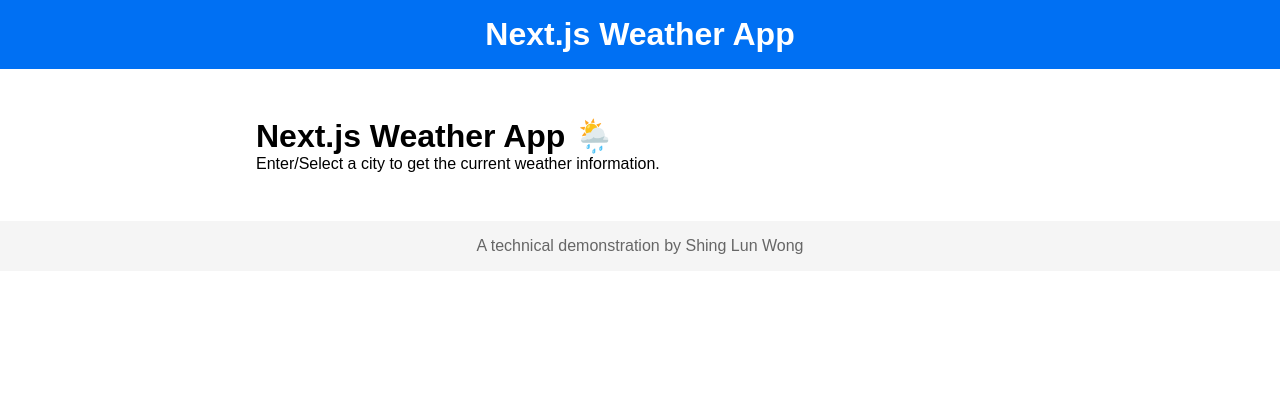
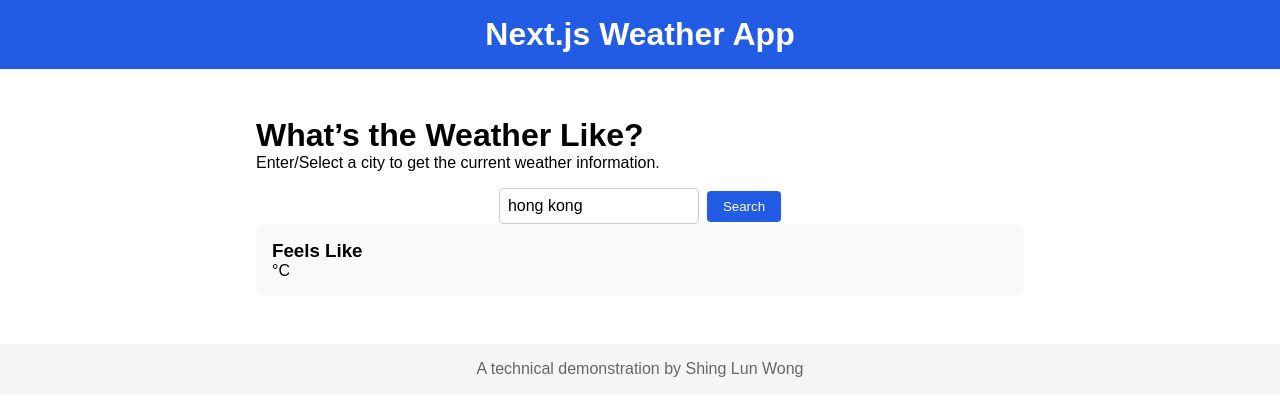
Before and after one commit to shinglunwong/nextjs-weather-demo, a Next.js app: page / in a window 1280 px wide. Shown: the top 416 px of the page. Built offline with nearby package versions, Linux system fonts and the light colour scheme.

Commit message:
feat: implement basic weather search functionality

```diff
--- a/src/app/page.js
+++ b/src/app/page.js
@@ -1,14 +1,30 @@
-import SearchInput from '../components/SearchInput';
-import WeatherCard from '../components/WeatherCard';
+"use client";
+
+import { useState } from "react";
+import SearchInput from "../components/SearchInput";
+import WeatherCard from "../components/WeatherCard";
+import { fetchWeather } from "../utils/fetchWeather";
 
 export default function Home() {
+  const [city, setCity] = useState("hong kong");
+  const [weatherData, setWeatherData] = useState(null);
+
+  const handleSearch = async () => {
+    const data = await fetchWeather(city);
+    setWeatherData(data);
+  };
+
   return (
     <>
-      <h1>Next.js Weather App 🌦️</h1>
+      <h1>What’s the Weather Like?</h1>
       <p>Enter/Select a city to get the current weather information.</p>
       <div>
-        <SearchInput />
-        <WeatherCard />
+        <SearchInput
+          city={city}
+          setCity={setCity}
+          onSearch={handleSearch}
+        />
+        <WeatherCard title="Feels Like" value={weatherData?.main?.feels_like} unit="°C" />
       </div>
     </>
   );
--- a/src/components/SearchInput.js
+++ b/src/components/SearchInput.js
@@ -1,8 +1,29 @@
+"use client";
+
+import { useState } from "react";
 import styles from "../styles/SearchInput.module.css";
 
-export default function SearchInput() {
+export default function SearchInput({ city, setCity, onSearch }) {
+    const [inputValue, setInputValue] = useState(city);
+
+    const handleChange = (e) => {
+        const value = e.target.value;
+        setInputValue(value);
+        setCity(value)
+    };
+
     return (
-        <div>
+        <div className={styles.container}>
+            <input
+                type="text"
+                placeholder="Enter city"
+                value={inputValue}
+                onChange={handleChange}
+                className={styles.input}
+            />
+            <button onClick={onSearch} className={styles.button}>
+                Search
+            </button>
         </div>
     );
 }
--- a/src/components/WeatherCard.js
+++ b/src/components/WeatherCard.js
@@ -1,8 +1,12 @@
 import styles from "../styles/WeatherCard.module.css";
 
-export default function WeatherCard() {
+export default function WeatherCard({ title, value, unit }) {
     return (
-        <div>
+        <div className={styles.card}>
+            <h3 className={styles.title}>{title}</h3>
+            <p className={styles.value}>
+                {value} {unit}
+            </p>
         </div>
     );
 }
--- a/src/styles/SearchInput.module.css
+++ b/src/styles/SearchInput.module.css
@@ -0,0 +1,28 @@
+.container {
+    display: flex;
+    justify-content: center;
+    align-items: center;
+    margin-top: 16px;
+}
+
+.input {
+    padding: 8px;
+    border: 1px solid #ccc;
+    border-radius: 4px;
+    width: 200px;
+    font-size: 16px;
+    margin-right: 8px;
+}
+
+.button {
+    padding: 8px 16px;
+    background-color: #225be4;
+    color: white;
+    border: none;
+    border-radius: 4px;
+    cursor: pointer;
+}
+
+.button:hover {
+    background-color: #484141;
+}
--- a/src/styles/WeatherCard.module.css
+++ b/src/styles/WeatherCard.module.css
@@ -0,0 +1,5 @@
+.card {
+    background-color: #f9f9f9;
+    padding: 16px;
+    border-radius: 8px;
+}
--- a/src/styles/layout.module.css
+++ b/src/styles/layout.module.css
@@ -1,19 +1,19 @@
 .header {
-    background-color: #0070f3;
+    background-color: #225be4;
     color: white;
-    padding: 1rem;
+    padding: 16px;
     text-align: center;
 }
 
 .main {
     max-width: 800px;
-    margin: 2rem auto;
-    padding: 1rem;
+    margin: 32px auto;
+    padding: 16px;
 }
 
 .footer {
     text-align: center;
-    padding: 1rem;
+    padding: 16px;
     background-color: #f5f5f5;
     color: #666;
 }
--- /dev/null
+++ b/src/utils/fetchWeather.js
@@ -0,0 +1,23 @@
+import axios from "axios";
+
+export async function fetchWeather(city) {
+    try {
+        const API_KEY = process.env.NEXT_PUBLIC_OPEN_WEATHER_API_KEY;
+        const response = await axios.get(
+            `https://api.openweathermap.org/data/2.5/weather`,
+            {
+                params: {
+                    q: city,
+                    appid: API_KEY,
+                    units: "metric",
+                },
+            }
+        );
+
+        return response.data;
+    } catch (err) {
+        console.log(err);
+    }
+}
+
+// tbd: trim, error handling, loading
```
